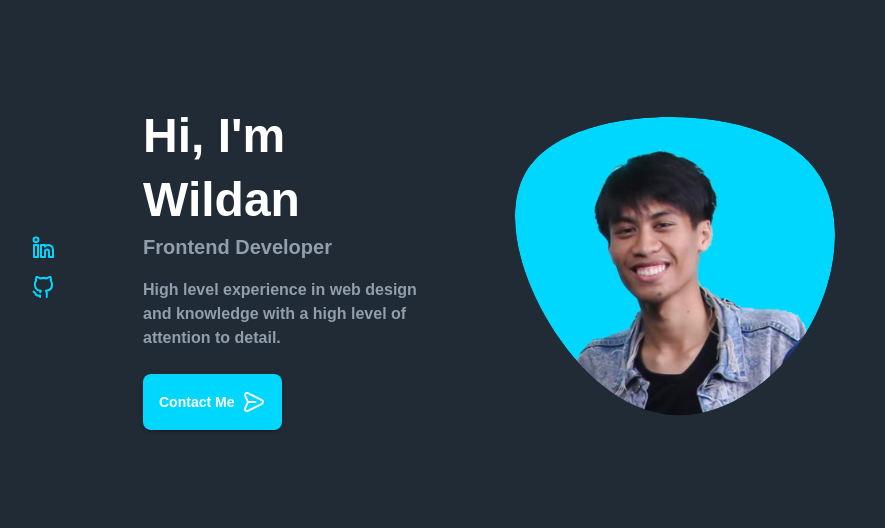
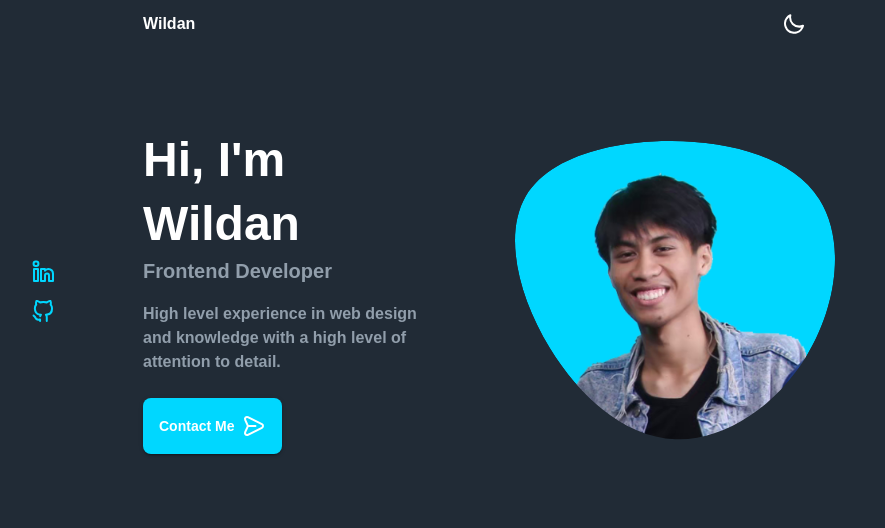
Before and after one commit to wildannajah/portfolio, a Next.js app: page / in a window 1280 px wide. Shown: the top 528 px of the page, without its empty margins (161-1046 px from the left). Built offline with nearby package versions, Linux system fonts and the light colour scheme.

Commit message:
navigation responsive

```diff
--- a/src/section/Home/header.tsx
+++ b/src/section/Home/header.tsx
@@ -5,6 +5,7 @@ import { useEffect, useState } from "react";
 import typography from "../../theme/typography";
 import { dispatch, useSelector } from "../../redux/store";
 import { setTheme } from "../../redux/slice/theme";
+import useResponsive from "../../hooks/useResponsive";
 
 const Navigation = styled("header")(({ theme }) => ({
   width: "100%",
@@ -15,7 +16,7 @@ const Navigation = styled("header")(({ theme }) => ({
   zIndex: 100,
   backgroundColor: theme.palette.background.default,
   [theme.breakpoints.up("sm")]: {
-    display: "none",
+    top: 0,
   },
 }));
 
@@ -23,11 +24,19 @@ export default function Header() {
   const { mode } = useSelector((state) => state.theme);
   const [darkMode, setdarkMode] = useState(mode === "dark");
   const [scroll, setScroll] = useState(false);
+  const smUp = useResponsive("up", "sm");
   useEffect(() => {
     window.addEventListener("scroll", () => {
       setScroll(window.scrollY > 80);
     });
   }, []);
+
+  const handleScrollTop = () => {
+    document.documentElement.scrollTo({
+      top: 0,
+      behavior: "smooth",
+    });
+  };
 
   useEffect(() => {
     if (typeof window !== "undefined") {
@@ -41,20 +50,27 @@ export default function Header() {
         boxShadow: scroll ? "0 -1px 4px rgba(0, 0, 0, .15)" : "",
       }}
     >
-      <Box>
+      <Box
+        sx={{
+          maxWidth: "768px",
+          marginX: smUp ? "auto" : "1.5rem",
+          paddingX: smUp ? "3rem" : "",
+        }}
+      >
         <Box
           sx={{
-            maxWidth: "768px",
-            marginX: "1.5rem",
             height: "3rem",
             justifyContent: "space-between",
             alignItems: "center",
             display: "flex",
+            cursor: "pointer",
           }}
+          onClick={handleScrollTop}
         >
           <Typography
             sx={{
               fontWeight: typography.fontWeightMedium,
+              // opacity: smUp ? 0 : "1",
             }}
           >
             Wildan
--- a/src/section/Home/main.tsx
+++ b/src/section/Home/main.tsx
@@ -27,7 +27,8 @@ export default function Main() {
     <MainContainer>
       <Box
         gridTemplateColumns={smUp ? "max-content 1fr 1fr" : ".5fr 3fr"}
-        paddingTop="3.5rem"
+        paddingTop={smUp ? "5rem" : "3.5rem"}
+        paddingBottom={smUp ? "5rem" : "3.5rem"}
         alignItems="center"
         display="grid"
         gap="1.5rem"
```
